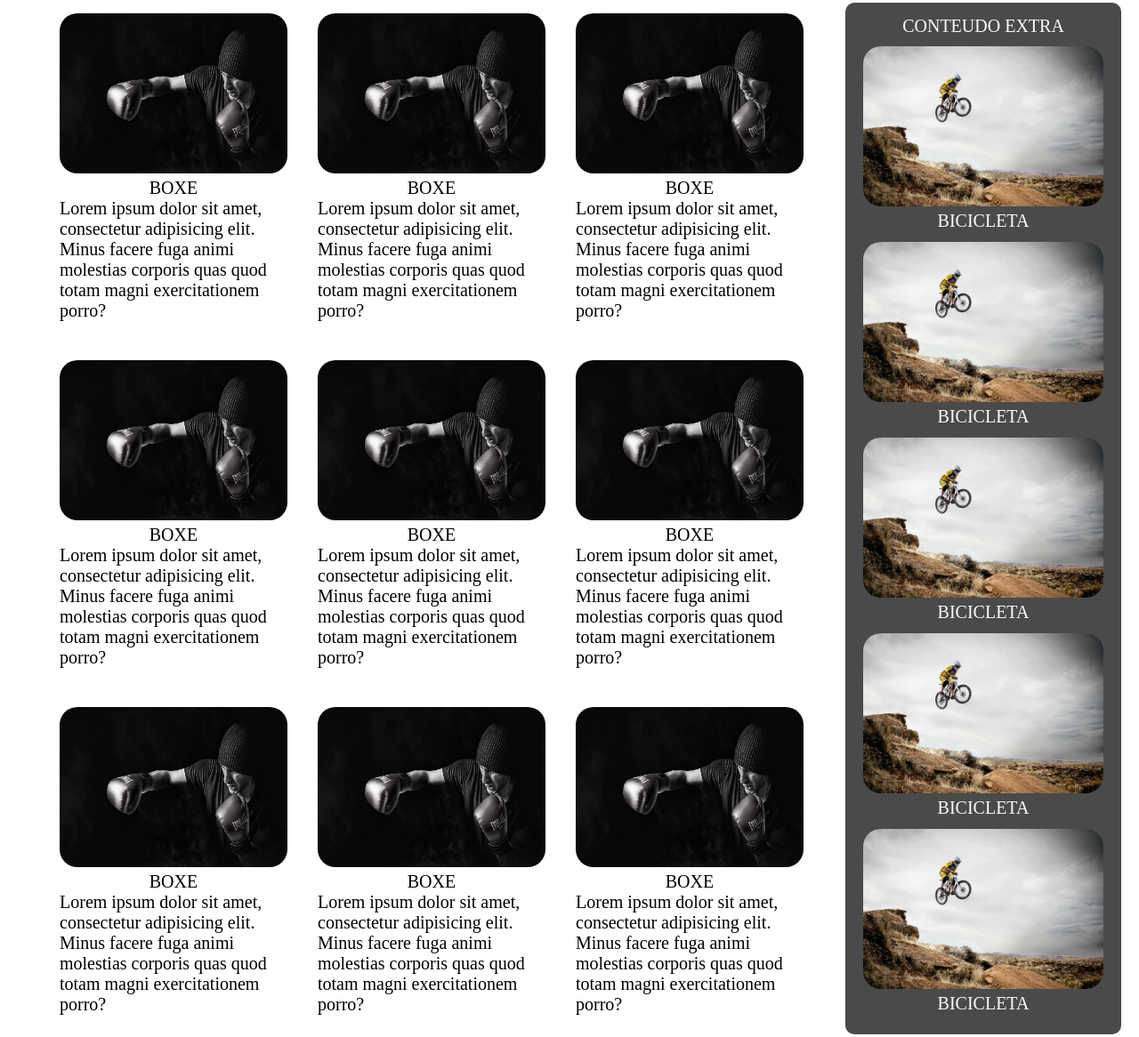
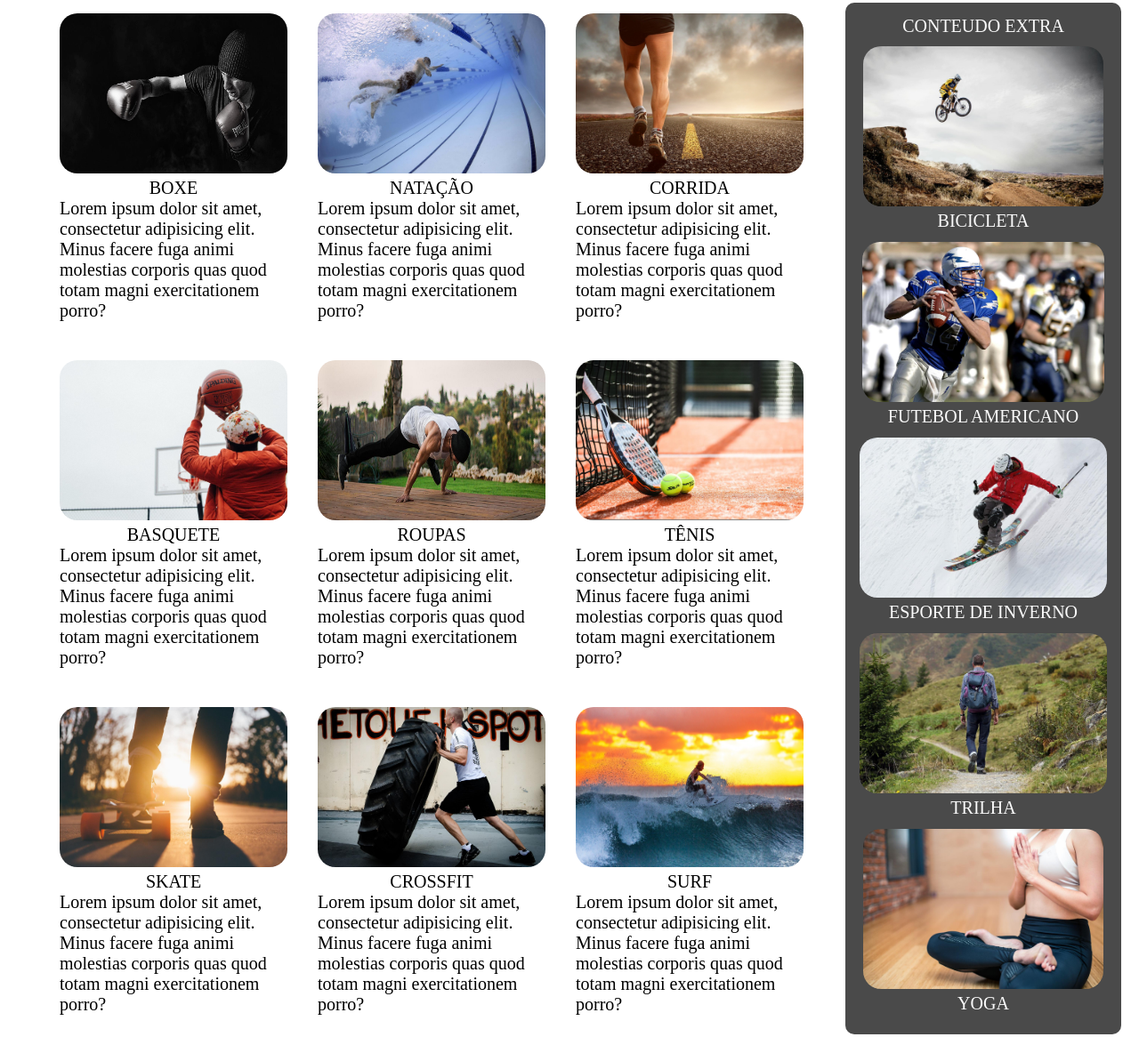
Before and after one commit to PM0R0/Responsive_Layout, a plain HTML site: page index.html in a window 1280 px wide. Shown: the part 143-1309 px from the top of the page at 89% size. Drawn offline with Linux system fonts and the light colour scheme.

Commit message:
Inserido conteudo no HTML

```diff
--- a/index.html
+++ b/index.html
@@ -27,43 +27,43 @@
                     <p>Lorem ipsum dolor sit amet, consectetur adipisicing elit. Minus facere fuga animi molestias corporis quas quod totam magni exercitationem porro?</p>
                 </figure>
                 <figure class="card">
-                    <img src="./Exercício final - Flexbox + grid/boxe.jpg" alt="BOXE" class="mainCardImg">
-                    <figcaption class="imgCardFig">BOXE</figcaption>
+                    <img src="./Exercício final - Flexbox + grid/natacao.jpg" alt="NATAÇÃO" class="mainCardImg">
+                    <figcaption class="imgCardFig">NATAÇÃO</figcaption>
                     <p>Lorem ipsum dolor sit amet, consectetur adipisicing elit. Minus facere fuga animi molestias corporis quas quod totam magni exercitationem porro?</p>
                 </figure>
                 <figure class="card">
-                    <img src="./Exercício final - Flexbox + grid/boxe.jpg" alt="BOXE" class="mainCardImg">
-                    <figcaption class="imgCardFig">BOXE</figcaption>
+                    <img src="./Exercício final - Flexbox + grid/corrida.jpg" alt="CORRIDA" class="mainCardImg">
+                    <figcaption class="imgCardFig">CORRIDA</figcaption>
                     <p>Lorem ipsum dolor sit amet, consectetur adipisicing elit. Minus facere fuga animi molestias corporis quas quod totam magni exercitationem porro?</p>
                 </figure>
                 <figure class="card">
-                    <img src="./Exercício final - Flexbox + grid/boxe.jpg" alt="BOXE" class="mainCardImg">
-                    <figcaption class="imgCardFig">BOXE</figcaption>
+                    <img src="./Exercício final - Flexbox + grid/basquete.jpg" alt="BASQUETE" class="mainCardImg">
+                    <figcaption class="imgCardFig">BASQUETE</figcaption>
                     <p>Lorem ipsum dolor sit amet, consectetur adipisicing elit. Minus facere fuga animi molestias corporis quas quod totam magni exercitationem porro?</p>
                 </figure>
                 <figure class="card">
-                    <img src="./Exercício final - Flexbox + grid/boxe.jpg" alt="BOXE" class="mainCardImg">
-                    <figcaption class="imgCardFig">BOXE</figcaption>
+                    <img src="./Exercício final - Flexbox + grid/roupas.jpg" alt="ROUPAS" class="mainCardImg">
+                    <figcaption class="imgCardFig">ROUPAS</figcaption>
                     <p>Lorem ipsum dolor sit amet, consectetur adipisicing elit. Minus facere fuga animi molestias corporis quas quod totam magni exercitationem porro?</p>
                 </figure>
                 <figure class="card">
-                    <img src="./Exercício final - Flexbox + grid/boxe.jpg" alt="BOXE" class="mainCardImg">
-                    <figcaption class="imgCardFig">BOXE</figcaption>
+                    <img src="./Exercício final - Flexbox + grid/tenis.jpg" alt="TÊNIS" class="mainCardImg">
+                    <figcaption class="imgCardFig">TÊNIS</figcaption>
                     <p>Lorem ipsum dolor sit amet, consectetur adipisicing elit. Minus facere fuga animi molestias corporis quas quod totam magni exercitationem porro?</p>
                 </figure>
                 <figure class="card">
-                    <img src="./Exercício final - Flexbox + grid/boxe.jpg" alt="BOXE" class="mainCardImg">
-                    <figcaption class="imgCardFig">BOXE</figcaption>
+                    <img src="./Exercício final - Flexbox + grid/skate.jpg" alt="SKATE" class="mainCardImg">
+                    <figcaption class="imgCardFig">SKATE</figcaption>
                     <p>Lorem ipsum dolor sit amet, consectetur adipisicing elit. Minus facere fuga animi molestias corporis quas quod totam magni exercitationem porro?</p>
                 </figure>
                 <figure class="card">
-                    <img src="./Exercício final - Flexbox + grid/boxe.jpg" alt="BOXE" class="mainCardImg">
-                    <figcaption class="imgCardFig">BOXE</figcaption>
+                    <img src="./Exercício final - Flexbox + grid/crossfit.jpg" alt="CROSSFIT" class="mainCardImg">
+                    <figcaption class="imgCardFig">CROSSFIT</figcaption>
                     <p>Lorem ipsum dolor sit amet, consectetur adipisicing elit. Minus facere fuga animi molestias corporis quas quod totam magni exercitationem porro?</p>
                 </figure>
                 <figure class="card">
-                    <img src="./Exercício final - Flexbox + grid/boxe.jpg" alt="BOXE" class="mainCardImg">
-                    <figcaption class="imgCardFig">BOXE</figcaption>
+                    <img src="./Exercício final - Flexbox + grid/surf.jpg" alt="SURF" class="mainCardImg">
+                    <figcaption class="imgCardFig">SURF</figcaption>
                     <p>Lorem ipsum dolor sit amet, consectetur adipisicing elit. Minus facere fuga animi molestias corporis quas quod totam magni exercitationem porro?</p>
                 </figure>
             </section>
@@ -76,23 +76,23 @@
                 </figure>
 
                 <figure class="asideCard">
-                    <img src="./Exercício final - Flexbox + grid/bicicletas.jpg" alt="BICICLETA" class="asideImg">
-                    <figcaption class="asideDescription">BICICLETA</figcaption>
+                    <img src="./Exercício final - Flexbox + grid/futebolAmericano.jpg" alt="FUTEBOL AMERICANO" class="asideImg">
+                    <figcaption class="asideDescription">FUTEBOL AMERICANO</figcaption>
                 </figure>
 
                 <figure class="asideCard">
-                    <img src="./Exercício final - Flexbox + grid/bicicletas.jpg" alt="BICICLETA" class="asideImg">
-                    <figcaption class="asideDescription">BICICLETA</figcaption>
+                    <img src="./Exercício final - Flexbox + grid/esportesNaNeve.jpg" alt="ESPORTE DE NEVE" class="asideImg">
+                    <figcaption class="asideDescription">ESPORTE DE INVERNO</figcaption>
                 </figure>
 
                 <figure class="asideCard">
-                    <img src="./Exercício final - Flexbox + grid/bicicletas.jpg" alt="BICICLETA" class="asideImg">
-                    <figcaption class="asideDescription">BICICLETA</figcaption>
+                    <img src="./Exercício final - Flexbox + grid/trilha.jpg" alt="TRILHA" class="asideImg">
+                    <figcaption class="asideDescription">TRILHA</figcaption>
                 </figure>
 
                 <figure class="asideCard">
-                    <img src="./Exercício final - Flexbox + grid/bicicletas.jpg" alt="BICICLETA" class="asideImg">
-                    <figcaption class="asideDescription">BICICLETA</figcaption>
+                    <img src="./Exercício final - Flexbox + grid/yoga.jpg" alt="YOGA" class="asideImg">
+                    <figcaption class="asideDescription">YOGA</figcaption>
                 </figure>
 
             </aside>
```
